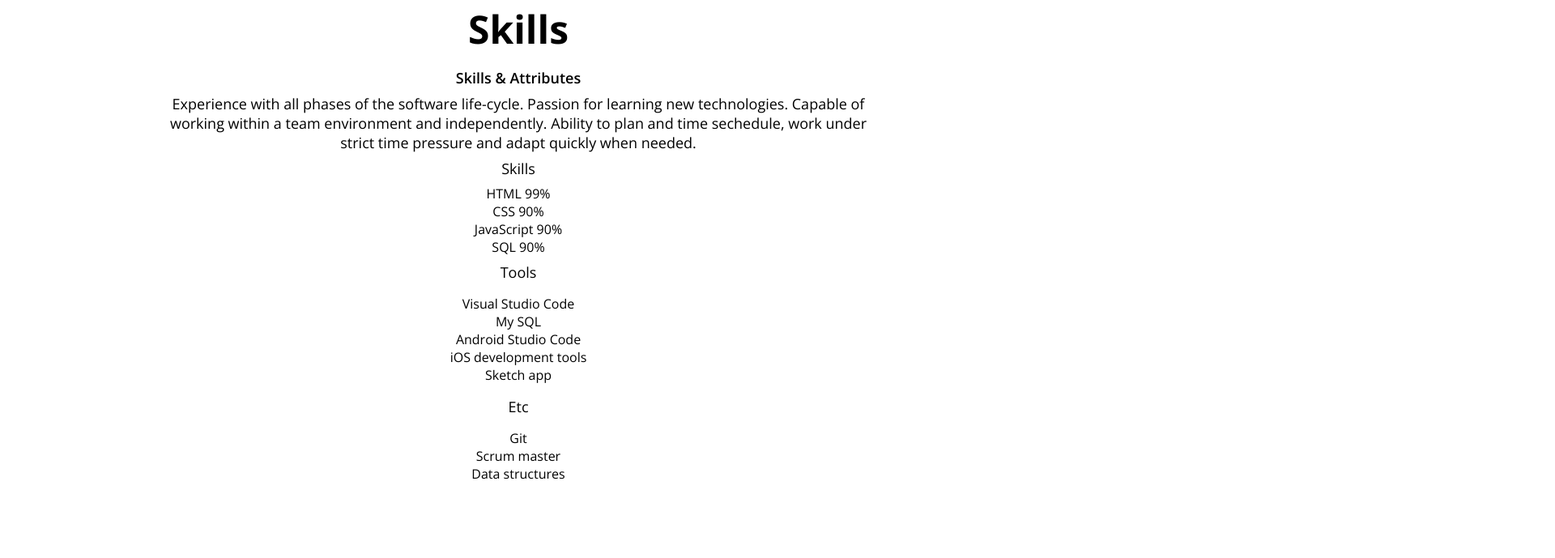
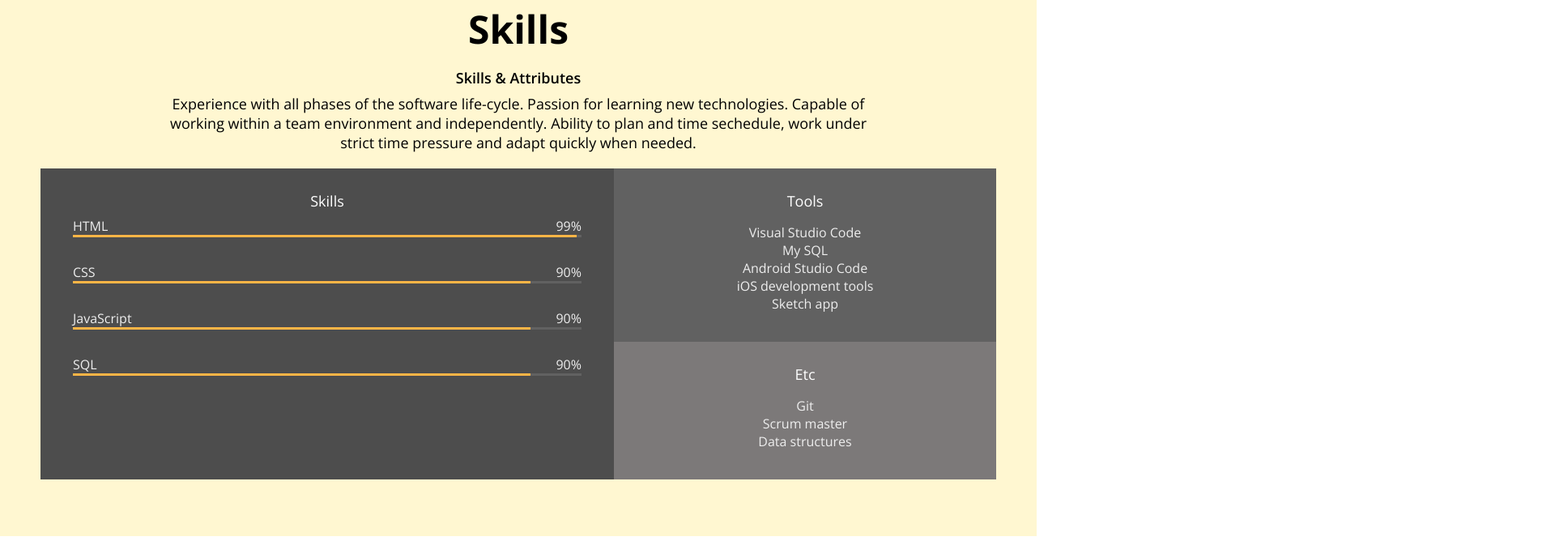
Before and after one commit to hkpark97/portfolio_97, a plain HTML site: page index.html in a window 1280 px wide. Shown: the part 1487-2176 px from the top of the page at 81% size, 1920 px wide, since content can reach past the window. Drawn offline with nearby package versions, Linux system fonts and the light colour scheme.

Commit message:
CSS : SKILLS

```diff
--- a/index.html
+++ b/index.html
@@ -41,14 +41,14 @@ rel="stylesheet" />
 <section id="home">
 <img src="images/myself.JPG" alt="Kate's profile photo" class="home__avatar">
 <h1 class="home__title">Hello, <br /> I am a Dream Builder</h1>
-<h2 class="home__description">A Software Engineer & Business Analys(BA) in Tronto, Canada</h2>
+<h2 class="home__description">A Software Engineer & Business Analys (BA) in Tronto, Canada</h2>
 <button class="home__contact">Contact Me</button>
 </section>
 
 <!-- About -->
-<section id="about" class="section">
+<section id="about" class="section section__container">
 <h1>About Me</h1>
-<p>Hi, I'm Kate Park who is a Foront-end Developer also Business Analyst(BA).
+<p>Hi, I'm Kate Park who is a Foront-end Developer also Business Analyst (BA).
     I am a person who is competitve and co-operative.
     I'm interested in analyzing objects and making creative ones.
 </p>
@@ -94,65 +94,66 @@ rel="stylesheet" />
 
 <!-- Skills -->
 <section id="skills" class="section">
+ <div class="section__container">
     <h1>Skills</h1>
     <h2>Skills & Attributes</h2>
     <p>Experience with all phases of the software life-cycle. Passion for learning new technologies. Capable of <br>
     working within a team environment and independently. Ability to plan and time sechedule, work under <br>
     strict time pressure and adapt quickly when needed.</p>
 
-<div class="skillsset">
-    <div class="skillset_left">
-        <h3 class="skillset_title">Skills</h3>
+    <div class="skillset">
+        <div class="skillset__left">
+            <h3 class="skillset__title">Skills</h3>
             <div class="skill">
-            <div class="skill_description">
+                <div class="skill__description">
                     <span>HTML</span>
                     <span>99%</span>
                 </div>
 
-            <div class="skill_bar">
-                <div class="skill_value"></div>
+                <div class="skill__bar">
+                    <div class="skill__value" style="width: 99%;"></div>
                 </div>
             </div>
 
             <div class="skill">
-            <div class="skill_description">
+                <div class="skill__description">
                     <span>CSS</span>
                     <span>90%</span>
                 </div>
 
-            <div class="skill_bar">
-                <div class="skill_value" style="width: auto;"></div>
+                <div class="skill__bar">
+                    <div class="skill__value" style="width: 90%;"></div>
                 </div>
             </div>
 
             <div class="skill">
-            <div class="skill_description">
+                <div class="skill__description">
                     <span>JavaScript</span>
                     <span>90%</span>
                 </div>
 
-            <div class="skill_bar">
-                <div class="skill_value" style="width: auto;"></div>
+                <div class="skill__bar">
+                    <div class="skill__value" style="width: 90%;"></div>
                 </div>
             </div>
 
             <div class="skill">
-            <div class="skill_description">
+                <div class="skill__description">
                     <span>SQL</span>
                     <span>90%</span>
                 </div>
 
-            <div class="skill_bar">
-                <div class="skill_value" style="width: auto;"></div>
+                <div class="skill__bar">
+                    <div class="skill__value" style="width: 90%;"></div>
                 </div>
             </div>
 
         </div>
 
-    <div class="skillset_right">
+        <div class="skillset__right">
             <div class="tools">
-            <h3 class="skillset_title">Tools</h3>
-            <ul class="tools_list">
+                <h3 class="skillset__title">Tools</h3>
+                <ul class="tools__list">
                     <li><span>Visual Studio Code</span></li>
                     <li><span>My SQL</span></li>
                     <li><span>Android Studio Code</span></li>
@@ -162,8 +163,8 @@ strict time pressure and adapt quickly when needed.</p>
             </div>
 
             <div class="etc">
-            <h3 class="skillset_title">Etc</h3>
-            <ul class="etc_list">
+                <h3 class="skillset__title">Etc</h3>
+                <ul class="etc__list">
                     <li><span>Git</span></li>
                     <li><span>Scrum master</span></li>
                     <li><span>Data structures</span></li>
@@ -173,6 +174,8 @@ strict time pressure and adapt quickly when needed.</p>
         </div>
     </div>
     </section>
+    </div>
+
 
 <!-- Work -->
 <section id="work" class="section">
--- a/style.css
+++ b/style.css
@@ -160,6 +160,10 @@ background-color: rgb(28, 42, 228);
 .section{
     padding : 50px;
     text-align: center;
+    margin: auto;
+}
+
+.section__container {
     max-width: 1200px;
     margin: auto;
 }
@@ -226,3 +230,58 @@ font-size: var(--font-micro);
     width: 100px;
     height: 50px;
 }
+
+/* Skills */
+
+#skills {
+    background-color: var(--color-yellow);
+}
+
+.skillset {
+    display: flex;
+    background-color: var(--color-light-grey);
+color: var(--color-light-white);
+margin: 20px 0;
+}
+
+.skillset__title {
+    color: var(--color-white);
+}
+
+.skillset__left {
+flex-basis: 60%;
+background-color: var(--color-dark-grey);
+padding: 20px 40px;
+}
+
+.skill {
+    margin-bottom: 32px;
+}
+
+.skill__description {
+    display: flex;
+    justify-content: space-between;
+}
+
+.skill__bar {
+    width: 100%;
+    height: 3px;
+    background-color:var(--color-grey);
+}
+
+.skill__value {
+    height: 3px;
+    background-color: var(--color-orange);
+}
+
+.skillset__right {
+flex-basis: 40%;
+}
+
+.tools {
+    background-color: var(--color-grey);
+}
+
+.tools, .etc {
+    padding: 20px;
+}
```
Lines whose indentation alone changed are shown as unchanged.
